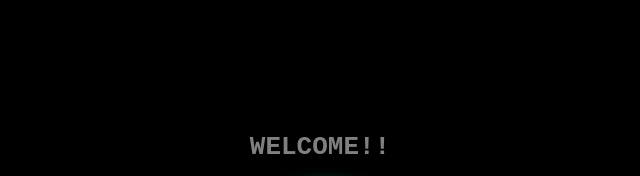
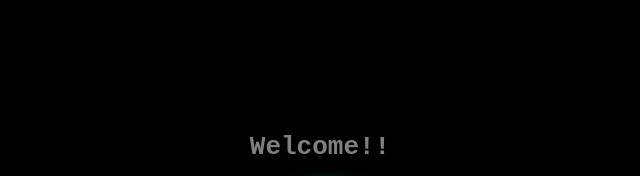
Before and after one commit to iamvishnukalyan/portfolio, a plain HTML site: page profile/index.html in a window 1280 px wide. Shown: the top 176 px of the page, 320-960 px from the left. Drawn offline with Linux system fonts and the light colour scheme; grey boxes are pictures that could not be loaded.

Commit message:
Testing(Can Merge)

```diff
--- a/profile/index.html
+++ b/profile/index.html
@@ -9,7 +9,7 @@ scroll-behavior : smooth;
 
 <body>
     <header class="site-header">
-        <h1>&nbsp WELCOME!! &nbsp</h1>
+        <h1>&nbsp Welcome!! &nbsp</h1>
         <img class="profile-pic"
             src="https://scontent-bom1-1.cdninstagram.com/vp/54e878581ee44f11245e0c783ae1dff8/5D61C424/t51.2885-19/s320x320/43143670_2225760017747727_2536050116658200576_n.jpg?_nc_ht=scontent-bom1-1.cdninstagram.com">
         <div class="site-header-content">
```
